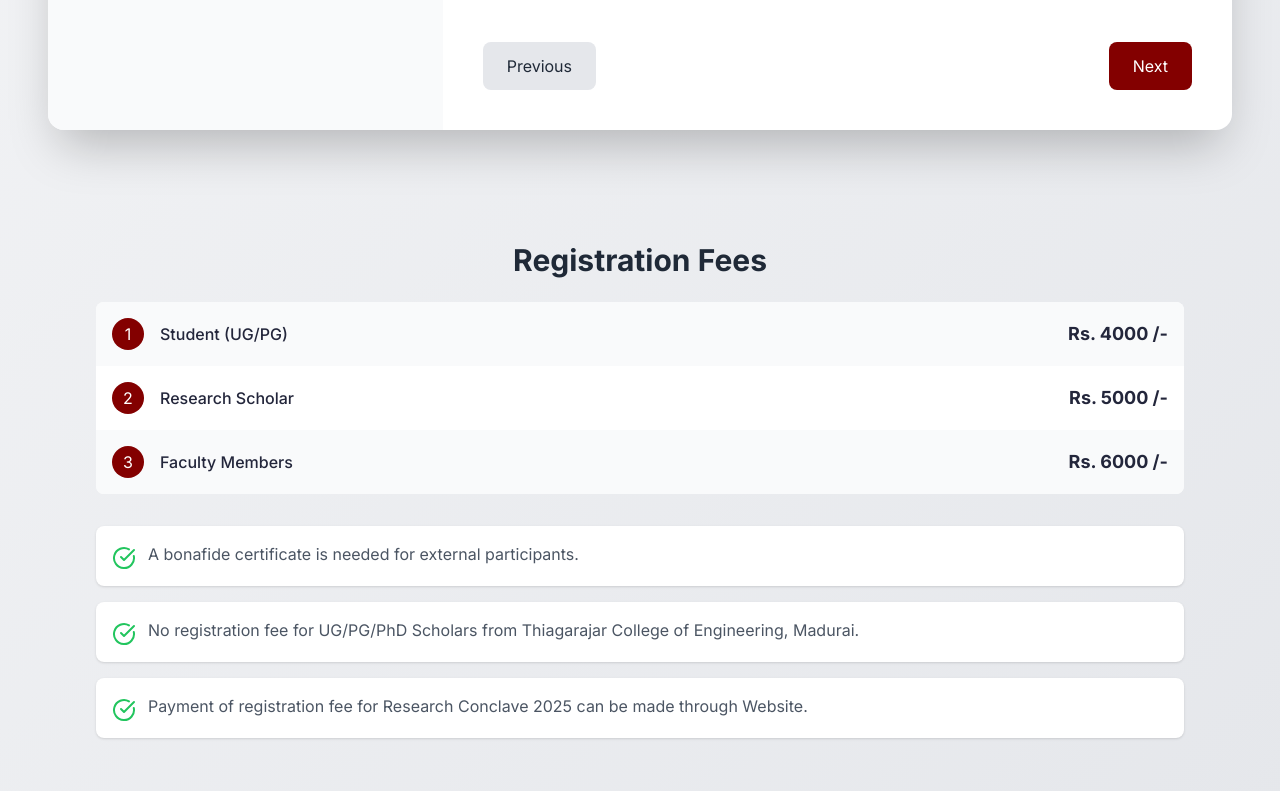
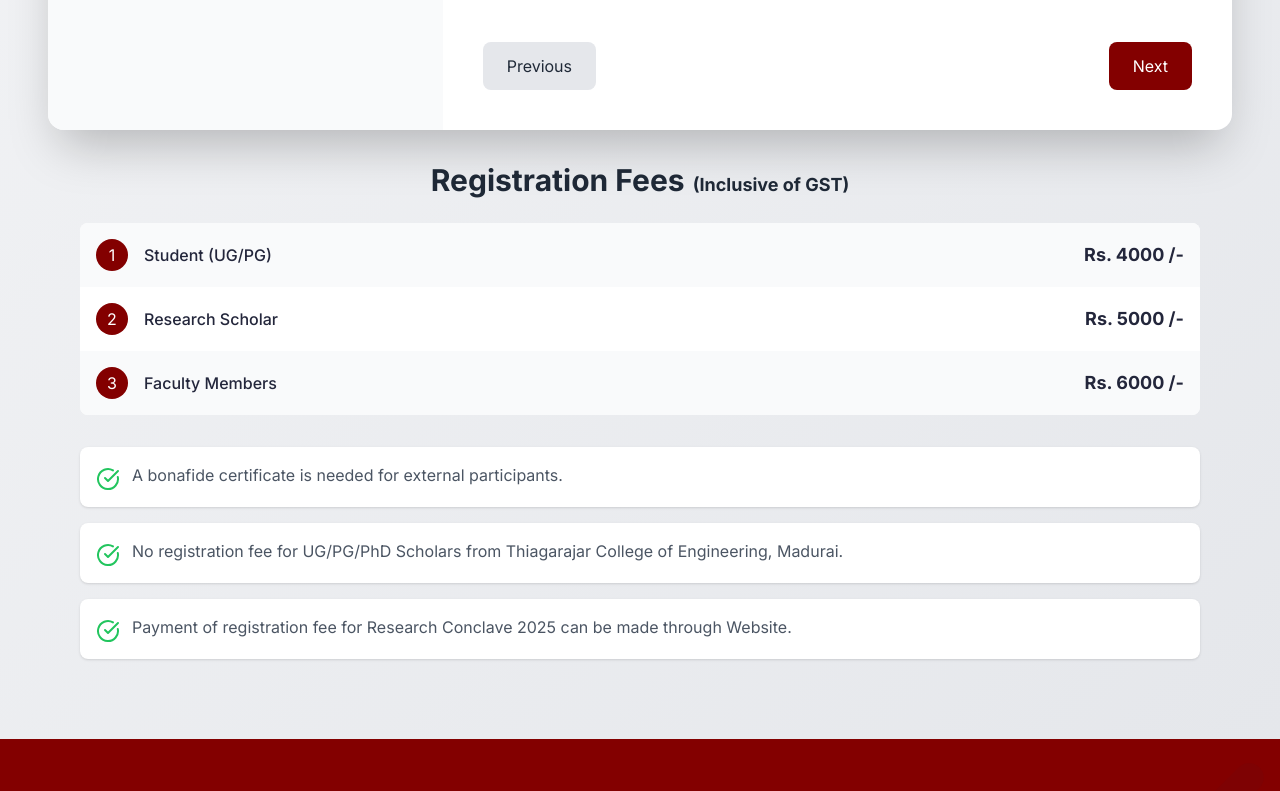
Before and after one commit to kmrsanthosh/TCEResearchConclave, a Next.js app: page / in a window 1280 px wide. Shown: the part 3289-4080 px from the top of the page. Built offline with nearby package versions, Linux system fonts and the light colour scheme.

Commit message:
Added Inclusive of gst text

```diff
--- a/components/RegistrationFeesTable.tsx
+++ b/components/RegistrationFeesTable.tsx
@@ -15,9 +15,10 @@ const feeData: FeeEntry[] = [
 
 const RegistrationFeesTable: React.FC = () => {
   return (
-    <div className="mt-16 p-1 sm:p-6 md:p-8 lg:p-12 rounded-lg ">
+    <div className="sm:p-6 md:p-8 rounded-lg ">
       <h2 className="text-3xl text-center font-bold text-gray-800 mb-6">
         Registration Fees
+        <span className="text-lg ml-2">(Inclusive of GST)</span>
       </h2>
       <div className="overflow-hidden rounded-lg">
         <motion.div
```
